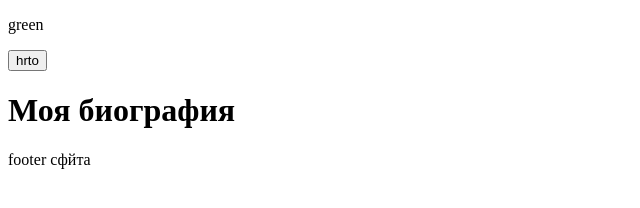
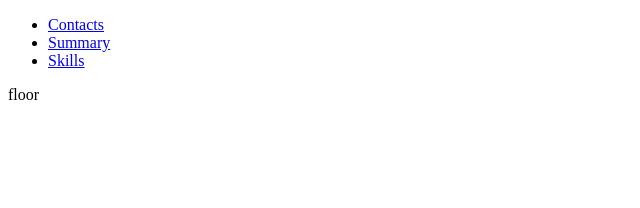
Before and after one commit to Rashid-sultanov/rsschool-cv, a plain HTML site: page index.html in a window 1280 px wide. Shown: the whole page, without its empty margins (0-640 px from the left). Drawn offline with Linux system fonts and the light colour scheme.

Commit message:
feat: update html css file

```diff
--- /dev/null
+++ b/css/style.css
@@ -0,0 +1,15 @@
+body {
+    font-family: 'Roboto', sans-serif;
+}
+body {
+    display: flex;
+    flex-direction: column;
+    justify-content: space-between;
+  }
+* {
+    box-sizing: border-box;
+  }
+  .container {
+    max-width: 1440px;
+    margin: 0 auto;
+  }
--- a/index.html
+++ b/index.html
@@ -3,25 +3,38 @@
 <head>
     <meta charset="UTF-8">
     <meta http-equiv="X-UA-Compatible" content="IE=edge">
-
-    <title>Document</title>
-    <link rel="stylesheet" href="style.css" type="text">
+    <link rel="icon" href="assets/img/favicon.ico">
+    <title>cv</title>
+    <link rel="stylesheet" href="./css/style.css" type="text">
+    <link rel="preconnect" href="https://fonts.googleapis.com">
+<link rel="preconnect" href="https://fonts.gstatic.com" crossorigin>
+<link href="https://fonts.googleapis.com/css2?family=Roboto:ital,wght@0,100;0,400;0,500;0,900;1,100&display=swap" rel="stylesheet">
 </head>
 <body>
-    <DIv class="fix">
-        <p>green</p>
-        <button>hrto</button>
+    <header>
+        <div class="container">
+            <nav class="nav">
+                <ul class="nav-list">
+                  <li class="nav-item"><a href="#contacts" class="nav-link">Contacts</a></li>
+                  <li class="nav-item"><a href="#summary" class="nav-link">Summary</a></li>
+                  <li class="nav-item"><a href="#skills" class="nav-link">Skills</a></li>
+                </ul>
+              </nav>
+        </div>
+    </header>
 
-    </DIv>
-    <Div class="main">
-        <h1>Моя биография</h1>
-    </Div>
+    <main>
+        <div class="container">
 
-    <div class="footer">
-        <div>
-            <P>footer сфйта</P>
         </div>
-    </div>
+    </main>
+
+    <footer>
+        <div class="container">
+            floor
+        </div>
+
+    </footer>
 
 
 </body>
--- a/style.css
+++ /dev/null
@@ -1,6 +0,0 @@
-fix {
-    color: red;
-    width: 100px;
-    height: 100px;
-    background-color: black;
-}
```
Also changed, not shown: assets/img/favicon.ico (added).
